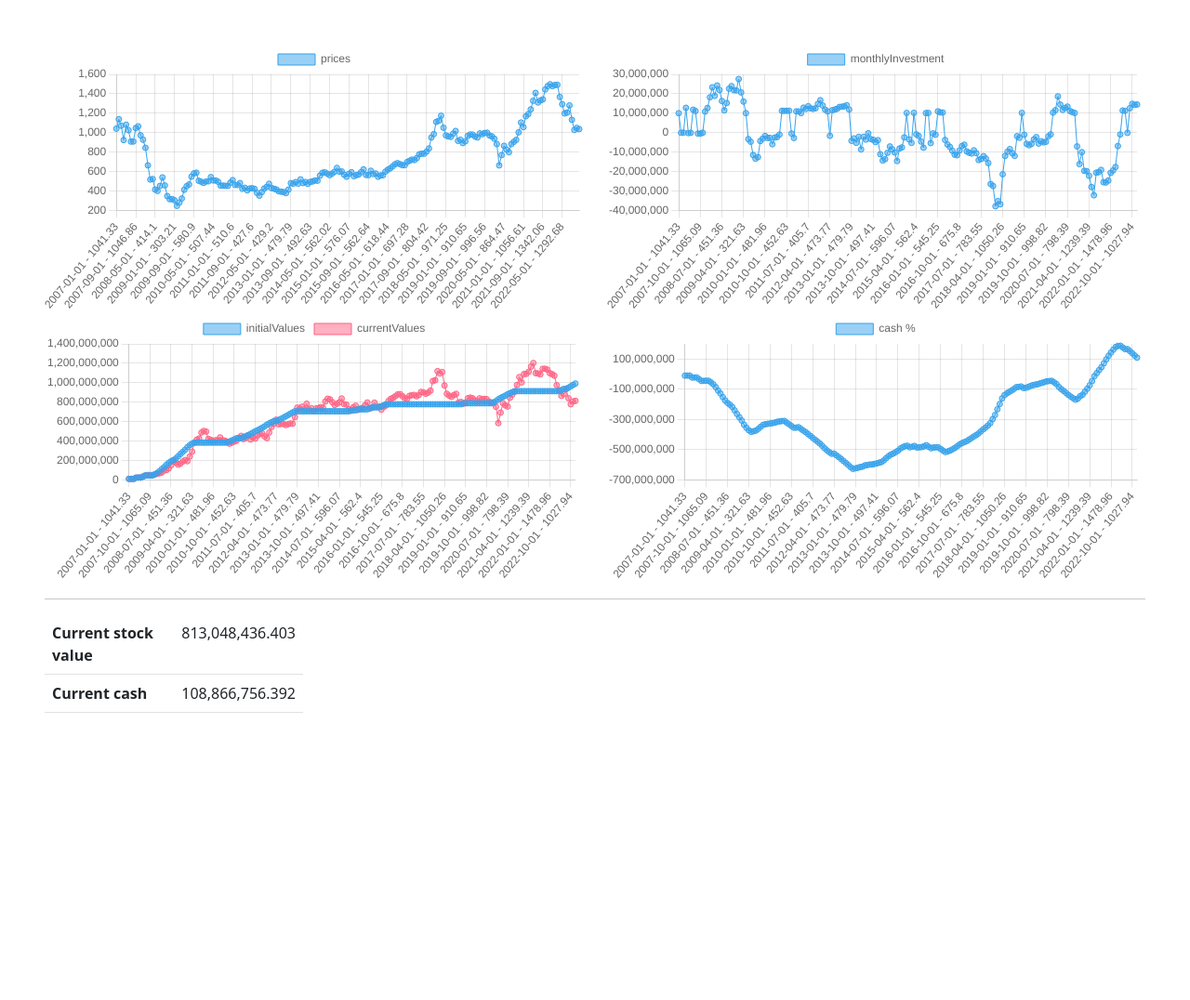
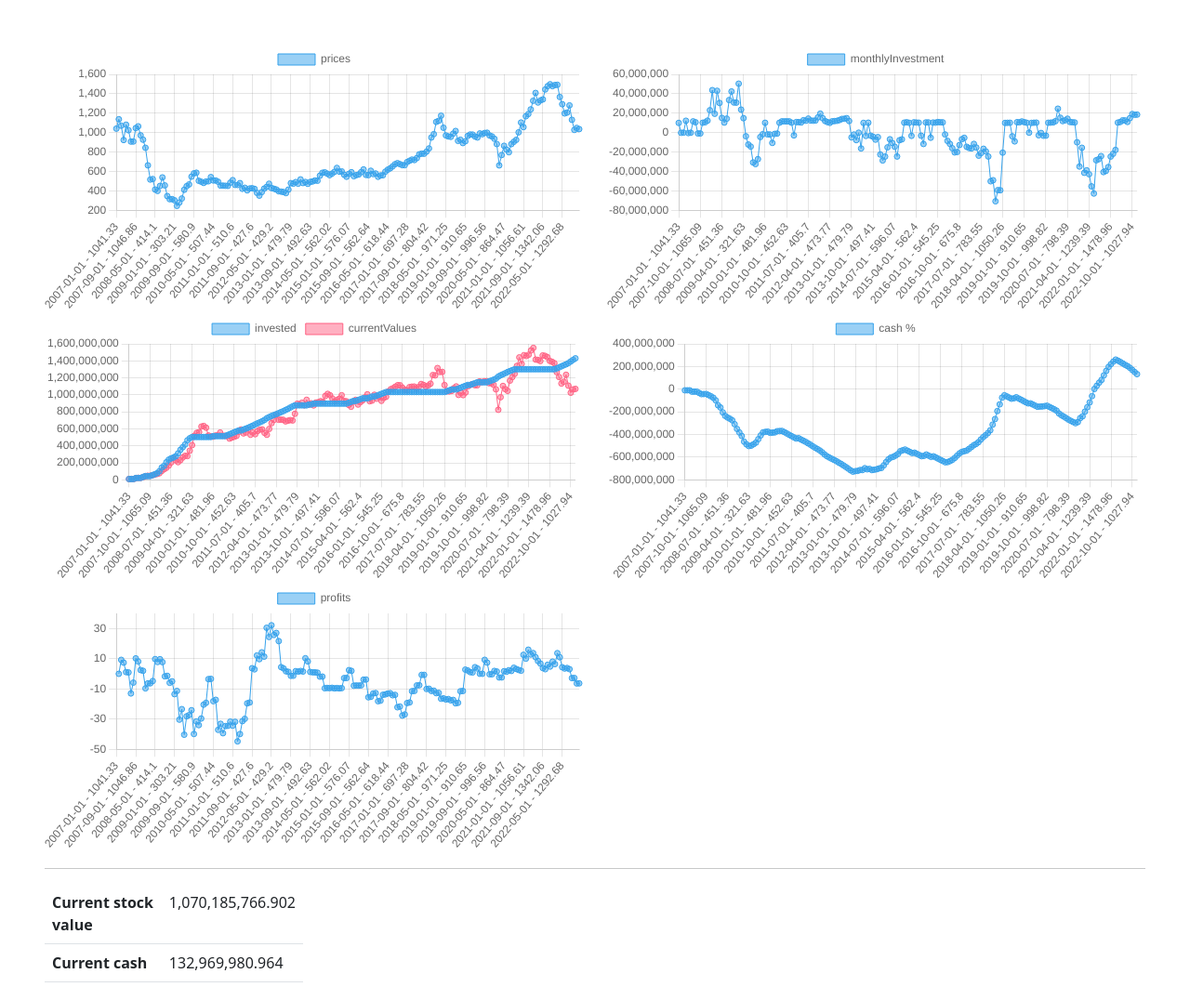
Before and after one commit to huynguyen93/stock-backtest, a plain HTML site: page index.html in a window 1280 px wide. Shown: the whole page at 93% size. Before the commit the page ends 831 px from the top, so only its background shows below. Drawn offline with nearby package versions, Linux system fonts and the light colour scheme.

Commit message:
new strategy

```diff
--- a/index.html
+++ b/index.html
@@ -24,6 +24,9 @@
             </div>
             <div class="col-6">
                 <canvas id="cash"></canvas>
+            </div>
+            <div class="col-6">
+                <canvas id="profits"></canvas>
             </div>
         </div>
         <hr>
@@ -77,13 +80,31 @@
         let amountToBuyThisMonth = monthlyCashIn;
 
         if (currentSharesValue > originalShareValue) {
-          amountToBuyThisMonth = (originalShareValue - currentSharesValue) / 10;
+          amountToBuyThisMonth = (originalShareValue - currentSharesValue) / 5;
         }
 
         if (currentSharesValue < originalShareValue) {
           const diffPercent = originalShareValue/currentSharesValue - 1;
-          amountToBuyThisMonth = monthlyCashIn + (diffPercent * monthlyCashIn) *2;
+          let multiplier = 1;
+
+          if (diffPercent >= 0.60) {
+            multiplier = 5;
+          } else if (diffPercent >= 0.50) {
+            multiplier = 4;
+          } else if (diffPercent >= 0.40) {
+            multiplier = 3;
+          } else if (diffPercent >= 0.30) {
+            multiplier = 2.5;
+          } else if (diffPercent >= 0.20) {
+            multiplier = 2;
+          } else if (diffPercent >= 0.10) {
+            multiplier = 1.5;
+          }
+
+          amountToBuyThisMonth = monthlyCashIn + diffPercent * monthlyCashIn * multiplier;
         }
+
+        profits.push(currentSharesValue/originalShareValue * 100 - 100);
 
         if (amountToBuyThisMonth > 0) {
           originalShareValue += amountToBuyThisMonth;
@@ -115,7 +136,7 @@
           labels: labels,
           datasets: [
             {
-              label: 'initialValues',
+              label: 'invested',
               data: initialValues,
               borderWidth: 1
             },
@@ -169,6 +190,20 @@
           ]
         },
       });
+
+      new Chart(document.getElementById('profits'), {
+        type: 'line',
+        data: {
+          labels: labels,
+          datasets: [
+            {
+              label: 'profits',
+              data: profits,
+              borderWidth: 1
+            },
+          ]
+        },
+      });
     });
 
   const formatter = Intl.NumberFormat();
```
